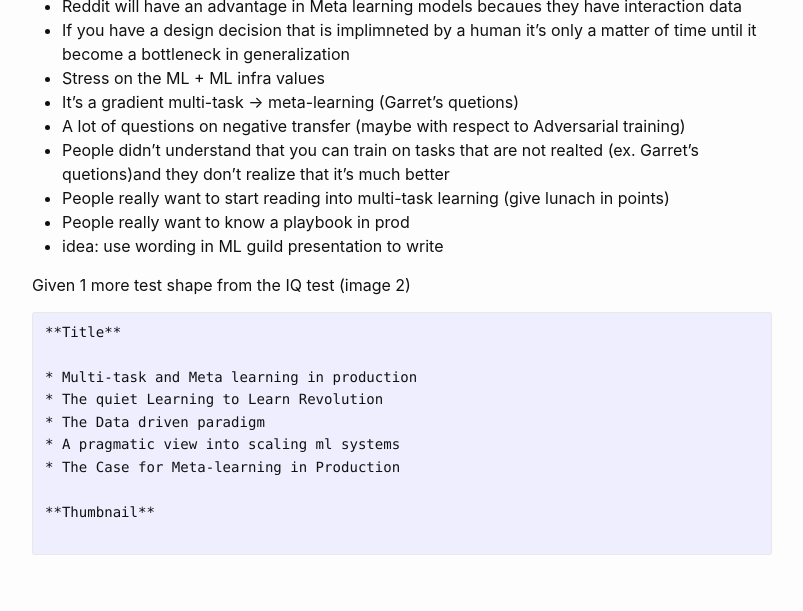
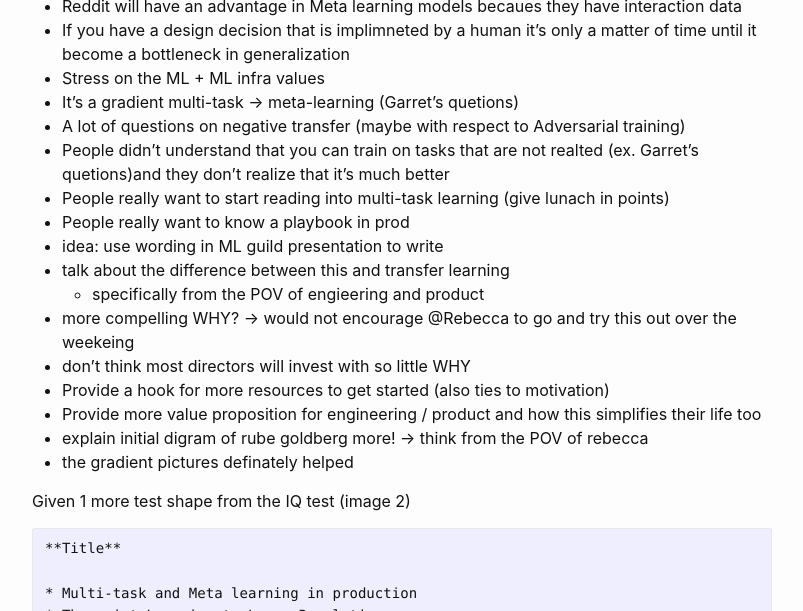
Before and after one commit to jovsa/jovsa.github.io, a Jekyll site: the page built from _posts/2020-07-11-mm-learning.md, in a window 1280 px wide and 900 px high, scrolled down 3862 px, cut to the strip 0-611 px from the top of the window. Shown: the whole strip, without its empty margins (238-1041 px from the left). Built offline with Jekyll 4.4.1, drawn with Linux system fonts in a browser that asks for light colours.

Commit message:
added updates from becca

```diff
--- a/_posts/2020-07-11-mm-learning.md
+++ b/_posts/2020-07-11-mm-learning.md
@@ -136,6 +136,14 @@ Don't think you need to do either or, but task weighted stuff is more scalable.
  - People really want to start reading into multi-task learning (give lunach in points)
  - People really want to know a playbook in prod
  - idea: use wording in ML guild presentation to write
+ - talk about the difference between this and transfer learning
+   - specifically from the POV of engieering and product
+ - more compelling WHY? -> would not encourage @Rebecca to go and try this out over the weekeing
+  - don't think most directors will invest with so little WHY
+ - Provide a hook for more resources to get started (also ties to motivation)
+ - Provide more value proposition for engineering / product and how this simplifies their life too
+ - explain initial digram of rube goldberg more! -> think from the POV of rebecca
+ - the gradient pictures definately helped
 
 
 
```
